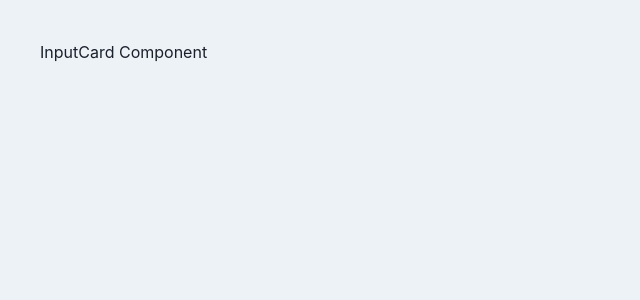
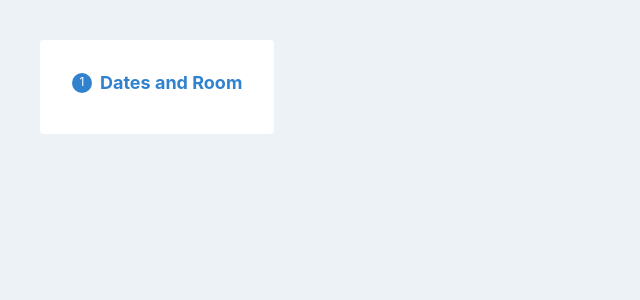
Before and after one commit to N-Nikolaev/socialpinpoint-tech-test, a React (Vite) app: page / in a window 1280 px wide. Shown: the top 300 px of the page, without its empty margins (0-640 px from the left). Built offline with nearby package versions, Linux system fonts and the light colour scheme.

Commit message:
Create InputCard component skeleton

```diff
--- a/src/components/InputCard/InputCard.tsx
+++ b/src/components/InputCard/InputCard.tsx
@@ -1,10 +1,43 @@
+import { Heading, VStack, HStack, Box } from '@chakra-ui/layout'
 import React from 'react'
 
 const InputCard: React.FC = () => {
     return (
-        <div>
-            InputCard Component
-        </div>
+        <VStack
+            h='max-content'
+            p={8}
+            background='white'
+            rounded={4} >
+
+
+            <HStack>
+//TODO Prop: number
+                <Box
+                    w='5'
+                    h='5'
+                    fontSize='xs'
+                    color='white'
+                    textAlign='center'
+                    background='blue.500'
+                    rounded='full'>
+                    1
+                    </Box>
+
+//TODO Prop: title
+                <Heading
+                    fontSize='lg'
+                    color='blue.500'>
+                    Dates and Room
+                </Heading>
+            </HStack>
+
+
+            <HStack>
+//TODO Prop: children
+
+            </HStack>
+
+        </VStack>
     )
 }
 
```
